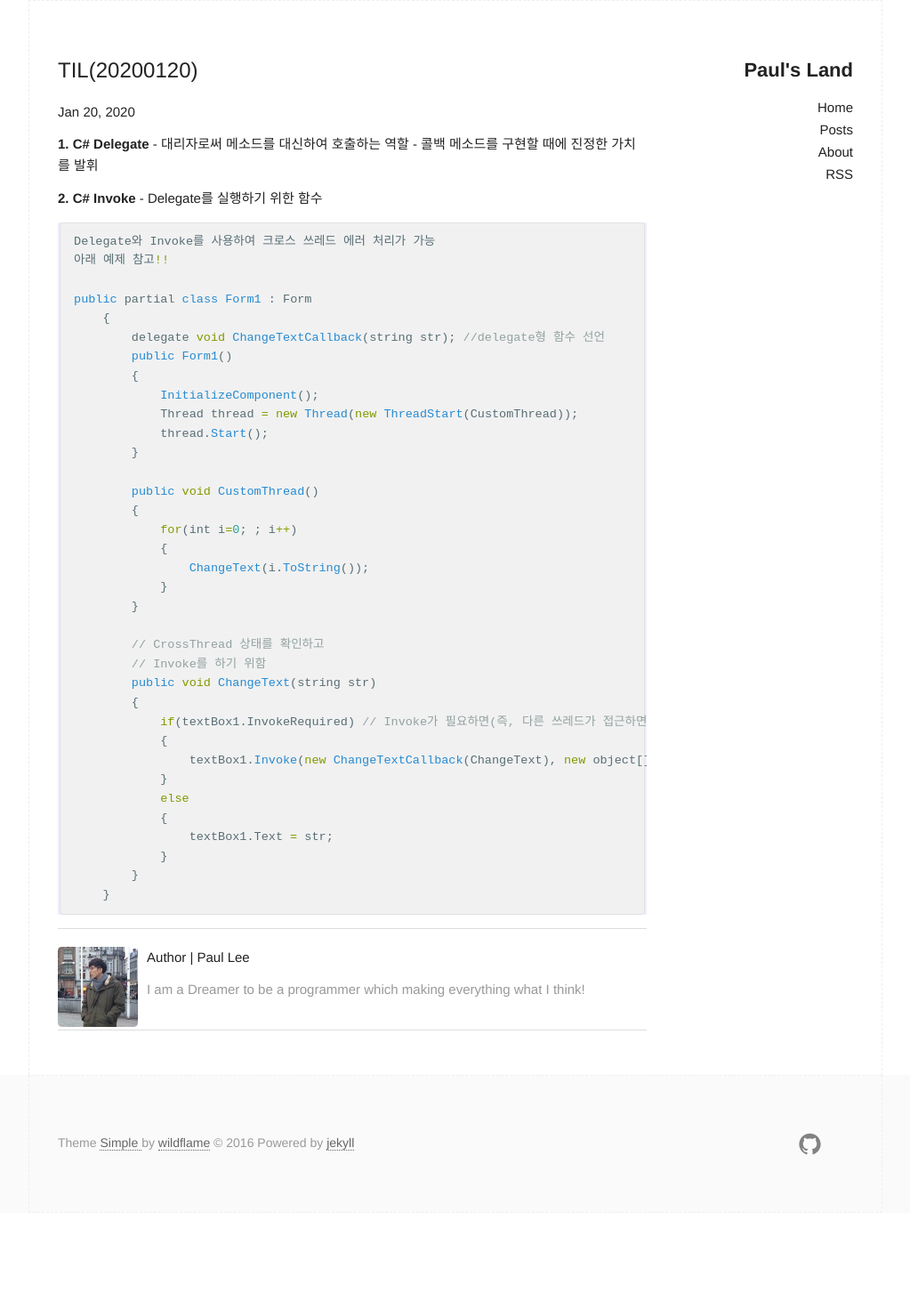
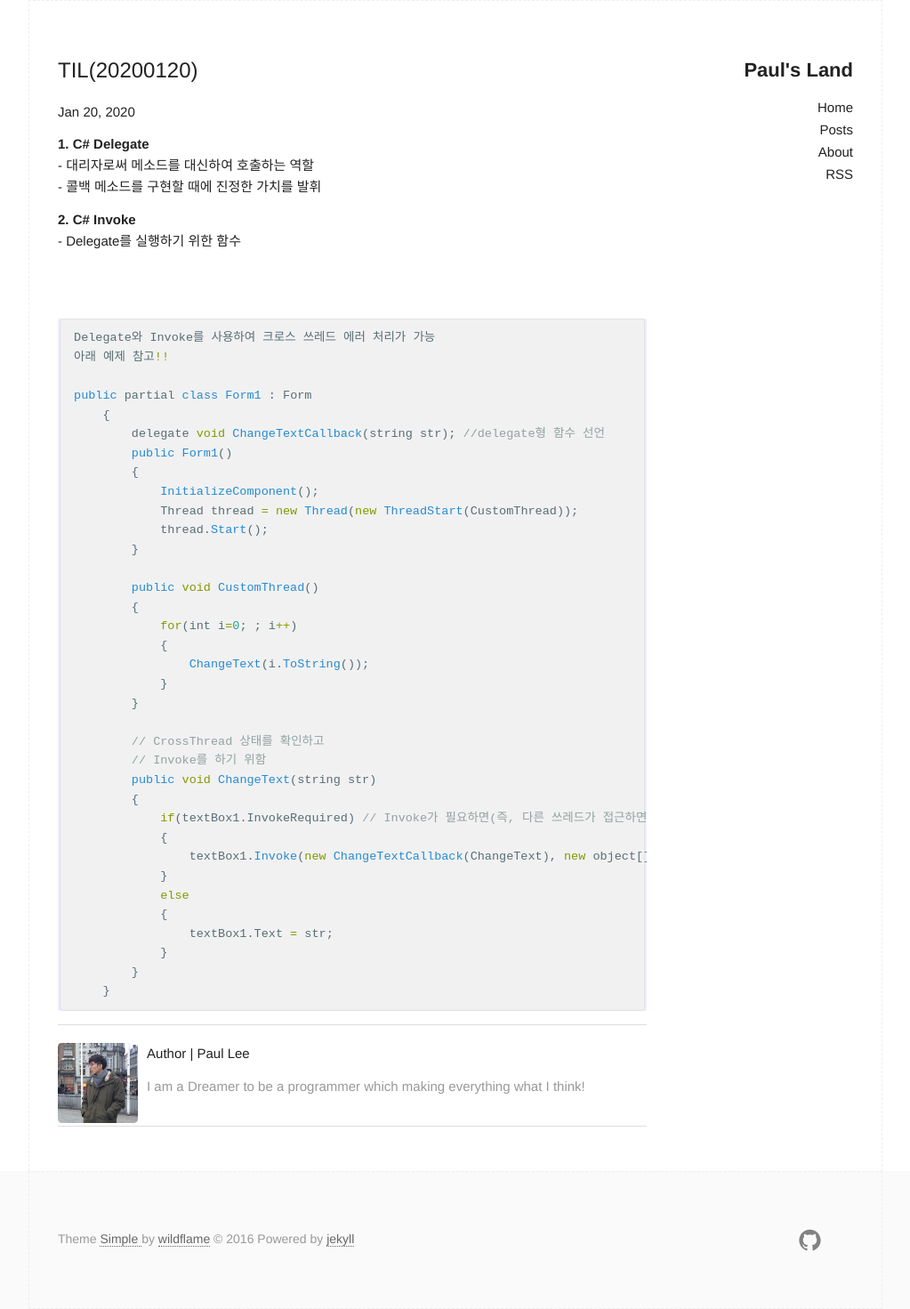
Before and after one commit to qudgns200/qudgns200.github.io, a Jekyll site: the page built from _posts/2020-01-20-TIL.md, in a window 1280 px wide. Shown: the whole page at 89% size, without its empty margins (128-1151 px from the left). Built offline with Jekyll 4.4.1, drawn with Linux system fonts in a browser that asks for light colours; before the commit the page ends 1363 px from its top, so only the background shows below that.

Commit message:
Write TIL(200120)

````diff
--- a/_posts/2020-01-20-TIL.md
+++ b/_posts/2020-01-20-TIL.md
@@ -6,15 +6,15 @@ description:
 ---
 
 <p>
-<b>1. C# Delegate</b>
-- 대리자로써 메소드를 대신하여 호출하는 역할
+<b>1. C# Delegate</b><br>
+- 대리자로써 메소드를 대신하여 호출하는 역할<br>
 - 콜백 메소드를 구현할 때에 진정한 가치를 발휘
 </p>
 <p>
-<b>2. C# Invoke</b>
+<b>2. C# Invoke</b><br>
 - Delegate를 실행하기 위한 함수
 </p>
-
+<br><br>
 ```javascript
 Delegate와 Invoke를 사용하여 크로스 쓰레드 에러 처리가 가능
 아래 예제 참고!!
````
